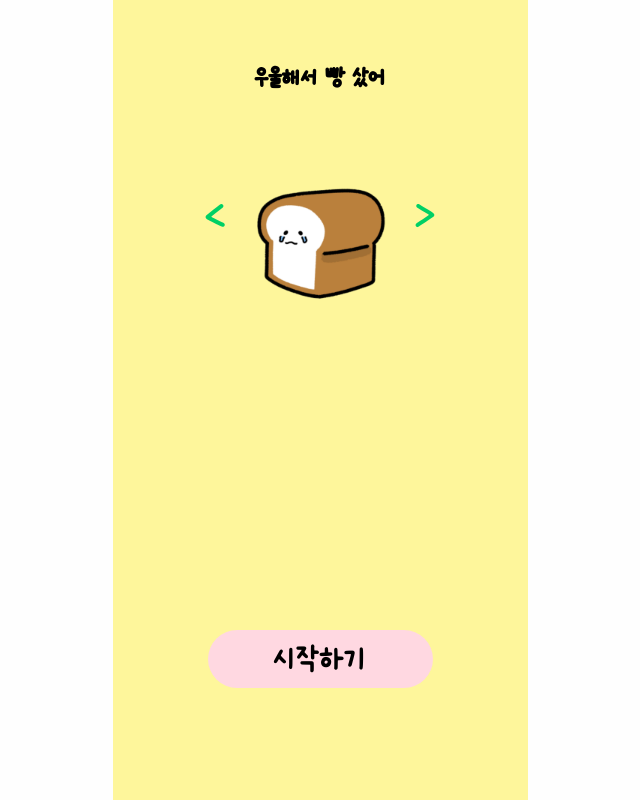
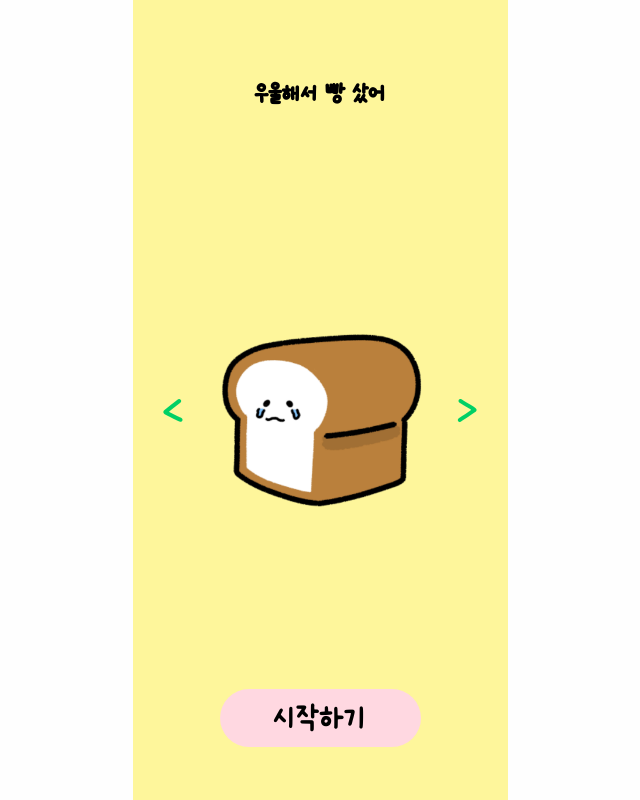
Before and after one commit to depressed-bread/FE, a React (Create React App) app in the folder hackathon/: page / in a window 1280 px wide. Shown: the whole page, without its empty margins (320-960 px from the left). Built offline with nearby package versions, Linux system fonts and the light colour scheme.

Commit message:
feat: 시작화면 로고 이미지 가운데

```diff
--- a/hackathon/src/Pages/Start.jsx
+++ b/hackathon/src/Pages/Start.jsx
@@ -37,7 +37,7 @@ const AppWrapper = styled.div`
     flex-direction: column;
     align-items: center;
     position: relative;
-    // box-sizing: border-box;
+    box-sizing: border-box;
 `;
 
 const Title = styled.div`
@@ -52,17 +52,18 @@ const Title = styled.div`
 `;
 
 const ImageContainer = styled.div`
-    width: 150px;
+    flex: 1; // 남은 공간을 차지하게 설정
     display: flex;
     justify-content: center;
     align-items: center;
+    width: 70%;
     margin: 0 10px;
 `;
 
 const StyledImage = styled.img`
-    width: 100%;
-    margin-top: 30%;
-    object-fit: cover;
+    max-width: 100%;
+    max-height: 100%;
+    object-fit: contain;
 `;
 
 const Arrow = styled.div`
@@ -83,7 +84,7 @@ const StartButton = styled.button`
     width: 60%;
     margin-top: auto;
     font-family: 'Ownglyph_meetme-Rg';
-    margin-bottom: 30%;
+    margin-bottom: 10%;
 `;
 
 const slides = [logoImage, Home, View];
```
